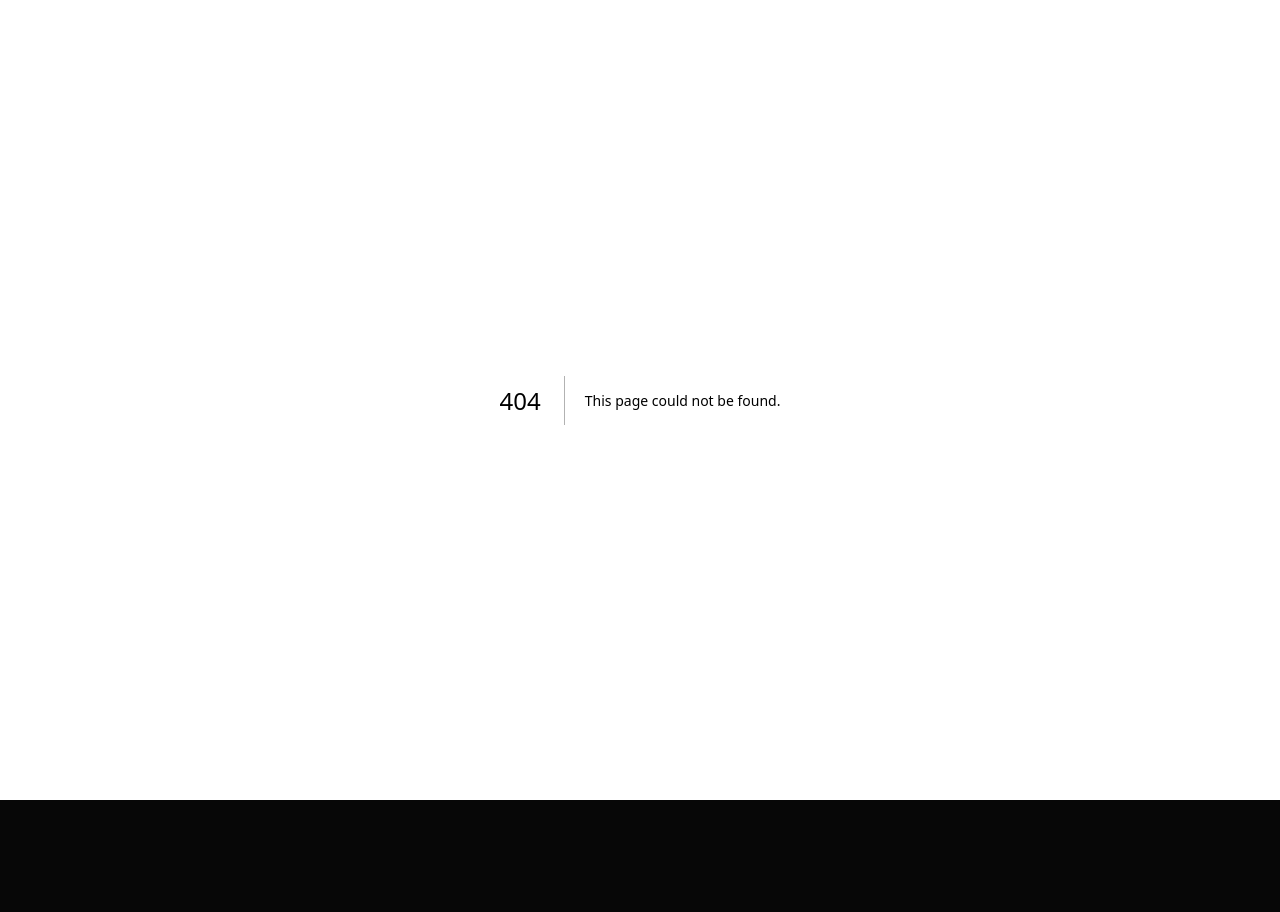
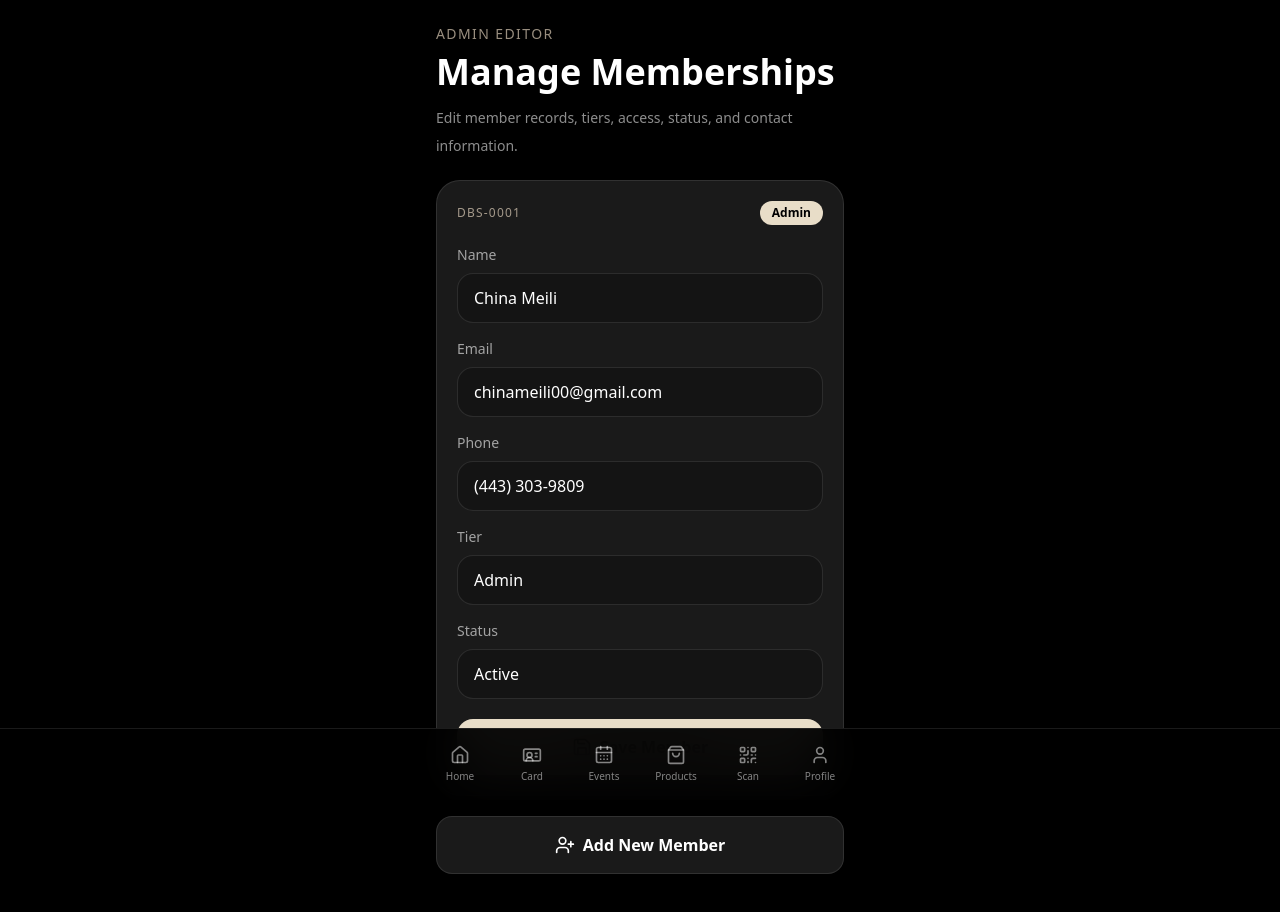
Before and after one commit to diamondbeautysolutions/thedbssocialclub, a Next.js app: page /app/admin/memberships in a window 1280 px wide. Before the commit this address had no page. Shown: the top 912 px of the page. Before the commit the page ends 800 px from the top, so only its background shows below. Built offline with nearby package versions, Linux system fonts and the light colour scheme.

Commit message:
Add membership admin editor page

```diff
--- /dev/null
+++ b/app/app/admin/memberships/page.tsx
@@ -0,0 +1,67 @@
+"use client";
+
+import { useState } from "react";
+import { Save, UserPlus } from "lucide-react";
+
+const initialMembers = [
+  {
+    id: "DBS-0001",
+    name: "China Meili",
+    email: "chinameili00@gmail.com",
+    phone: "(443) 303-9809",
+    tier: "Admin",
+    status: "Active"
+  }
+];
+
+export default function ManageMembershipsPage() {
+  const [members, setMembers] = useState(initialMembers);
+
+  function updateMember(index: number, field: string, value: string) {
+    setMembers((prev) => prev.map((member, i) => (i === index ? { ...member, [field]: value } : member)));
+  }
+
+  return (
+    <div className="space-y-5 text-white">
+      <header>
+        <p className="text-sm uppercase tracking-widest text-orange-100/60">Admin Editor</p>
+        <h1 className="mt-2 text-4xl font-semibold">Manage Memberships</h1>
+        <p className="mt-3 text-sm leading-7 text-white/55">Edit member records, tiers, access, status, and contact information.</p>
+      </header>
+
+      {members.map((member, index) => (
+        <section key={member.id} className="rounded-3xl border border-white/10 bg-white/10 p-5 shadow-2xl">
+          <div className="mb-5 flex items-center justify-between">
+            <p className="text-xs uppercase tracking-widest text-orange-100/60">{member.id}</p>
+            <p className="rounded-full bg-[#e8ddc8] px-3 py-1 text-xs font-semibold text-black">{member.tier}</p>
+          </div>
+
+          <div className="space-y-4">
+            <Field label="Name" value={member.name} onChange={(value) => updateMember(index, "name", value)} />
+            <Field label="Email" value={member.email} onChange={(value) => updateMember(index, "email", value)} />
+            <Field label="Phone" value={member.phone} onChange={(value) => updateMember(index, "phone", value)} />
+            <Field label="Tier" value={member.tier} onChange={(value) => updateMember(index, "tier", value)} />
+            <Field label="Status" value={member.status} onChange={(value) => updateMember(index, "status", value)} />
+          </div>
+
+          <button className="mt-5 flex w-full items-center justify-center gap-2 rounded-2xl bg-[#e8ddc8] px-5 py-4 font-semibold text-black">
+            <Save className="h-5 w-5" /> Save Member
+          </button>
+        </section>
+      ))}
+
+      <button className="flex w-full items-center justify-center gap-2 rounded-2xl border border-white/10 bg-white/10 px-5 py-4 font-semibold text-white">
+        <UserPlus className="h-5 w-5" /> Add New Member
+      </button>
+    </div>
+  );
+}
+
+function Field({ label, value, onChange }: { label: string; value: string; onChange: (value: string) => void }) {
+  return (
+    <label className="block">
+      <span className="mb-2 block text-sm text-white/60">{label}</span>
+      <input value={value} onChange={(e) => onChange(e.target.value)} className="w-full rounded-2xl border border-white/10 bg-black/20 px-4 py-3 text-white outline-none" />
+    </label>
+  );
+}
```
